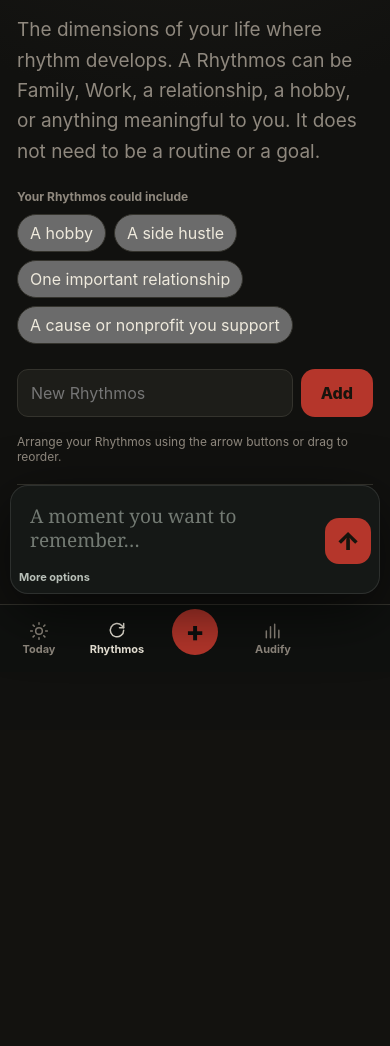
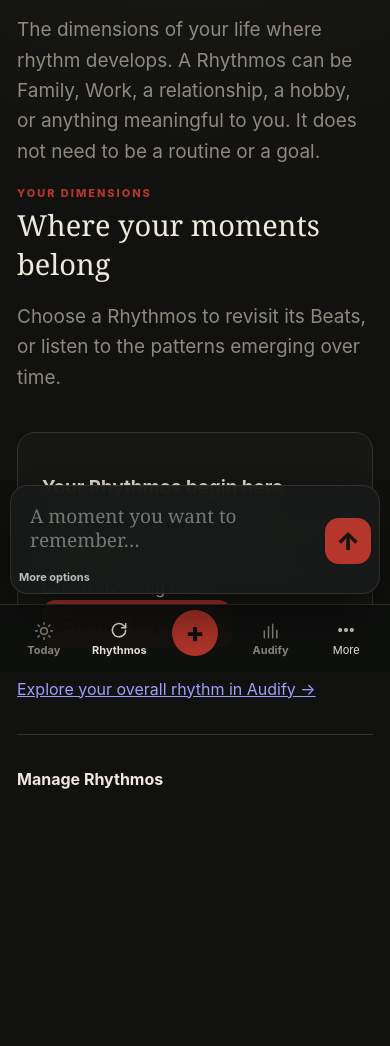
Before and after one commit to drummerbock/sumbody, a Flask app: page /goals in a window 390 px wide. Shown: the part 172-1218 px from the top of the page. Before the commit the page ends 828 px from the top, so only its background shows below. Run offline with Flask 3, Linux system fonts and the light colour scheme; the visitor is signed in with stand-in values (Sample User, id 1); data that the repository does not hold is empty; some libraries are stand-ins or nearby versions.

Commit message:
Build the Rhythm Experience across Tempo, Rhythmos and Audify (#32)
* Lead Rhythmos with life dimensions and contextual Audify paths; move management secondary

* Scope Audify summaries and timeline to selected Rhythmos

* Make Audify one context-aware experience for overall rhythm and each Rhythmos

* Expose today's recorded Rhythmos as a bridge from Tempo

* Bridge today's Beats to their Rhythmos without adding capture friction

* Balance mobile nav with fifth More destination and contextual menu

* Style Rhythmos exploration, Today bridge, Audify scope and symmetric five-slot mobile nav

```diff
--- a/app.py
+++ b/app.py
@@ -170,6 +170,13 @@ def create_app():
         recent = SumEntry.query.filter_by(
             user_id=current_user.id, occurred_on=today
         ).order_by(SumEntry.archived.asc(), SumEntry.logged_at.desc()).all()
+        today_rhythmos = {}
+        for beat in recent:
+            if not beat.archived and beat.life_area:
+                today_rhythmos[beat.life_area.id] = {
+                    "name": beat.life_area.name,
+                    "count": today_rhythmos.get(beat.life_area.id, {}).get("count", 0) + 1,
+                }
         return render_template(
             "home.html",
             today_count=today_count,
@@ -177,6 +184,7 @@ def create_app():
             yesterday_count=yesterday_count,
             yesterday_accents=yesterday_accents,
             recent=recent,
+            today_rhythmos=today_rhythmos,
         )
 
     @app.post("/silk/preferences")
@@ -297,9 +305,12 @@ def create_app():
             user_id=current_user.id
         ).order_by(LifeArea.sort_order, LifeArea.name).all()
 
+        selected_area = LifeArea.query.filter_by(id=area, user_id=current_user.id).first() if area else None
         insight_entries = SumEntry.query.filter_by(
             user_id=current_user.id, archived=False
         ).all()
+        if selected_area:
+            insight_entries = [entry for entry in insight_entries if entry.life_area_id == selected_area.id]
         insight_total_count = len(insight_entries)
         insight_accent_count = sum(1 for e in insight_entries if e.accented)
         by_area = db.session.query(
@@ -310,7 +321,9 @@ def create_app():
             SumEntry.user_id == current_user.id,
             SumEntry.archived.is_(False),
         ).group_by(LifeArea.id).order_by(func.count(SumEntry.id).desc()).all()
-        unassigned_count = SumEntry.query.filter_by(user_id=current_user.id, archived=False, life_area_id=None).count()
+        if selected_area:
+            by_area = [row for row in by_area if row[0] == selected_area.name]
+        unassigned_count = sum(1 for entry in insight_entries if entry.life_area_id is None)
         days = db.session.query(
             SumEntry.occurred_on,
             func.count(SumEntry.id),
@@ -318,6 +331,8 @@ def create_app():
         ).filter_by(
             user_id=current_user.id, archived=False
         ).group_by(SumEntry.occurred_on).all()
+        if selected_area:
+            days = [(day, sum(1 for entry in insight_entries if entry.occurred_on == day), sum(1 for entry in insight_entries if entry.occurred_on == day and entry.accented)) for day in {entry.occurred_on for entry in insight_entries}]
         most_active = max(days, key=lambda x: x[1]) if days else None
         most_accented = max(days, key=lambda x: x[2] or 0) if days else None
         # Audify visualizations are strictly descriptive: only user-recorded Beats.
@@ -352,6 +367,7 @@ def create_app():
             accent_count=accent_count,
             areas=areas,
             archived_view=archived_view,
+            selected_area=selected_area,
             insight_total_count=insight_total_count,
             insight_accent_count=insight_accent_count,
             by_area=by_area,
--- a/static/style.css
+++ b/static/style.css
@@ -273,3 +273,36 @@ footer .nav-symbol{font-size:22px}
 .rhythmos-audify-body p{margin:.4rem 0}
 button:focus-visible,a:focus-visible,summary:focus-visible,input:focus-visible,select:focus-visible,textarea:focus-visible{outline:3px solid #2679a8;outline-offset:3px}
 @media(prefers-reduced-motion:reduce){.rhythmos-audify *{scroll-behavior:auto!important;transition:none!important}}
+
+/* Rhythm Experience: coherent destinations and balanced mobile navigation */
+.rhythmos-cards{display:grid;gap:12px;margin-top:20px}
+.rhythmos-card{display:flex;align-items:center;justify-content:space-between;gap:16px;padding:20px;border:1px solid var(--line);border-radius:16px;background:var(--surface,#181b19)}
+.rhythmos-card h3{margin:0 0 6px;font-size:1.3rem}.rhythmos-card p{margin:0;opacity:.7;font-size:.9rem}
+.rhythmos-card-actions{display:flex;align-items:center;gap:10px;flex-wrap:wrap}
+.rhythmos-card-actions a{display:inline-flex;align-items:center;justify-content:center;min-height:44px;text-decoration:none}
+.rhythmos-next{margin:20px 0 30px}.rhythmos-manage{margin-top:35px;border-top:1px solid var(--line);padding-top:22px}
+.rhythmos-manage>summary{cursor:pointer;font-weight:650;min-height:44px;display:flex;align-items:center}
+.rhythmos-manage[open]>summary{margin-bottom:20px}
+.today-rhythm-bridge{margin-top:30px}.today-rhythm-bridge h2{margin:8px 0 14px}
+.today-rhythm-links{display:flex;flex-wrap:wrap;gap:10px;margin:14px 0}
+.today-rhythm-links a{display:flex;gap:10px;align-items:center;justify-content:space-between;min-height:48px;padding:10px 14px;border:1px solid var(--line);border-radius:12px;text-decoration:none}
+.rhythm-bridge-next{display:inline-block;margin-top:10px}
+.audify-context{display:flex;align-items:center;justify-content:space-between;gap:12px;flex-wrap:wrap;margin:22px 0}
+.audify-scope{display:flex;align-items:center;gap:10px}.audify-scope select{min-height:44px;max-width:100%}
+.mobile-more{display:none}
+@media(max-width:700px){
+ footer{grid-template-columns:repeat(5,minmax(0,1fr));padding-left:6px;padding-right:6px;box-sizing:border-box}
+ footer>a,footer>.mobile-more{min-width:0}
+ footer>a,footer>.mobile-more>summary{display:flex;flex-direction:column;align-items:center;justify-content:center;gap:3px;text-align:center;font-size:11px;min-height:52px}
+ footer .mobile-add{margin:-12px auto 0;grid-column:3;grid-row:1}
+ footer>a:nth-of-type(3){grid-column:4;grid-row:1}
+ .mobile-more{display:block;grid-column:5;grid-row:1}
+ .mobile-more>summary{cursor:pointer;list-style:none}
+ .mobile-more>summary::-webkit-details-marker{display:none}
+ .mobile-more-panel{position:absolute;right:8px;bottom:calc(100% + 10px);width:min(250px,calc(100vw - 24px));background:var(--surface,#202421);border:1px solid var(--line);border-radius:14px;padding:8px;box-shadow:0 12px 32px #0007;display:flex;flex-direction:column;z-index:30}
+ .mobile-more-panel a{display:block;text-align:left;padding:13px 14px;min-height:44px;box-sizing:border-box}
+ .rhythmos-card{align-items:flex-start;flex-direction:column}
+ .rhythmos-card-actions{width:100%}
+ .rhythmos-card-actions a{flex:1}
+ .audify-context,.audify-scope{align-items:stretch;flex-direction:column}
+}
--- a/templates/base.html
+++ b/templates/base.html
@@ -5,7 +5,7 @@
   <meta name="viewport" content="width=device-width,initial-scale=1,viewport-fit=cover">
   <meta name="theme-color" content="#11110f">
   <title>{% block title %}I Am · Becoming the Heartbeat{% endblock %}</title>
-  <link rel="stylesheet" href="{{ url_for('static',filename='style.css',v='20261008-phase5-icons') }}">
+  <link rel="stylesheet" href="{{ url_for('static',filename='style.css',v='20261008-rhythm-flow') }}">
 </head>
 <body class="{{ 'authenticated-page' if current_user.is_authenticated else '' }}">
 <header class="topbar">
@@ -41,6 +41,7 @@
   <a class="{{'active' if request.endpoint == 'goals' else ''}}" href="{{url_for('goals')}}"><span class="nav-symbol" aria-hidden="true"><svg viewBox="0 0 24 24" fill="none" stroke="currentColor" stroke-width="1.8" stroke-linecap="round" stroke-linejoin="round"><path d="M20 11a8 8 0 1 1-2.35-5.65L20 8"/><path d="M20 3v5h-5"/></svg></span><span>Rhythmos</span></a>
   <button class="mobile-add" type="button" data-open-composer aria-label="Add Beat">+</button>
   <a class="{{'active' if request.endpoint == 'history' else ''}}" href="{{url_for('history')}}"><span class="nav-symbol" aria-hidden="true"><svg viewBox="0 0 24 24" fill="none" stroke="currentColor" stroke-width="1.8" stroke-linecap="round" stroke-linejoin="round"><path d="M4 20V12m5 8V7m5 13V4m5 16v-9"/></svg></span><span>Audify</span></a>
+  <details class="mobile-more"><summary aria-label="More navigation" aria-haspopup="true"><span class="nav-symbol" aria-hidden="true"><svg viewBox="0 0 24 24" fill="none" stroke="currentColor" stroke-width="1.8" stroke-linecap="round"><circle cx="5" cy="12" r="1.5"/><circle cx="12" cy="12" r="1.5"/><circle cx="19" cy="12" r="1.5"/></svg></span><span>More</span></summary><nav class="mobile-more-panel" aria-label="More navigation"><a href="{{url_for('onboarding')}}">How it works</a><a href="{{url_for('musical_language')}}">Musical language</a>{% if is_super_admin %}<a href="{{url_for('admin_dashboard')}}">Super Admin</a>{% endif %}<a href="{{url_for('logout')}}">Log out</a></nav></details>
 </footer>
 
 <section class="quick-composer" aria-label="Quick Beat composer">
--- a/templates/goals.html
+++ b/templates/goals.html
@@ -3,59 +3,32 @@
 <h1>Rhythmos</h1>
 <p class="lede">The dimensions of your life where rhythm develops. A Rhythmos can be Family, Work, a relationship, a hobby, or anything meaningful to you. It does not need to be a routine or a goal.</p>
 
-<div class="life-area-examples">
-  <span class="life-area-examples-label">Your Rhythmos could include</span>
-  <div class="area-summary">
-    {% for example in ["A hobby", "A side hustle", "One important relationship", "A cause or nonprofit you support"] %}
-    <button class="area-pill area-example" type="button" data-example="{{example}}">{{example}}</button>
-    {% endfor %}
-  </div>
+<section class="rhythmos-journey"><div class="section-head"><div><div class="eyebrow">YOUR DIMENSIONS</div><h2>Where your moments belong</h2><p class="lede">Choose a Rhythmos to revisit its Beats, or listen to the patterns emerging over time.</p></div></div>
+{% if request.args.get('focus') %}<p class="insight-note">Explore the Rhythmos connected to your day.</p>{% endif %}
+<div class="rhythmos-cards">
+{% for a in areas if a.active %}
+<article class="rhythmos-card" id="rhythmos-{{a.id}}">
+  <div><h3>{{a.name}}</h3>{% set insight = rhythmos_insights.get(a.id) %}<p>{{insight.total if insight else 0}} recorded Beats</p></div>
+  <div class="rhythmos-card-actions"><a class="secondary" href="{{url_for('history',area=a.id)}}#beats">See Beats</a><a class="primary" href="{{url_for('history',area=a.id)}}">Explore in Audify <span aria-hidden="true">→</span></a></div>
+</article>
+{% else %}<div class="card"><h3>Your Rhythmos begin here</h3><p>Create a dimension of your life, such as Family, Work, or a particular relationship. You can record Beats before choosing one.</p><a href="#manage-rhythmos" class="primary">Create a Rhythmos</a></div>{% endfor %}
 </div>
-
-<form method="post" action="{{url_for('goals')}}" class="inline-form"><input type="hidden" name="csrf_token" value="{{ csrf_token() }}"><input id="new-life-area" name="name" required placeholder="New Rhythmos"><button>Add</button></form>
-<p class="life-area-note">Arrange your Rhythmos using the arrow buttons or drag to reorder.</p><p id="area-order-status" role="status" aria-live="polite"></p>
-
+</section>
+<p class="rhythmos-next"><a href="{{url_for('history')}}">Explore your overall rhythm in Audify →</a></p>
+<details class="rhythmos-manage" id="manage-rhythmos"><summary>Manage Rhythmos</summary>
+<p class="lede">Add, reorder, or archive dimensions of your life. These controls don't change your recorded Beats.</p>
+<div class="life-area-examples"><span class="life-area-examples-label">Your Rhythmos could include</span><div class="area-summary">
+{% for example in ["A hobby", "A side hustle", "One important relationship", "A cause or nonprofit you support"] %}
+<button class="area-pill area-example" type="button" data-example="{{example}}">{{example}}</button>{% endfor %}
+</div></div>
+<form method="post" action="{{url_for('goals')}}" class="inline-form"><input type="hidden" name="csrf_token" value="{{csrf_token()}}"><input id="new-life-area" name="name" required placeholder="New Rhythmos" aria-label="Name a new Rhythmos"><button>Add</button></form>
+<p class="life-area-note">Use arrows or drag to change the order.</p><p id="area-order-status" role="status" aria-live="polite"></p>
 <div class="life-area-list" id="life-area-list">
-{% for a in areas if a.active %}
-  <div class="life-area-item" draggable="true" data-area-id="{{a.id}}">
-    <button class="drag-handle" type="button" aria-label="Drag {{a.name}}" title="Drag to reorder">☰</button>
-    <div class="rhythmos-label"><strong>{{a.name}}</strong>
-      {% set insight = rhythmos_insights.get(a.id) %}
-      {% if insight %}<small>{{insight.total}} recorded Beats · {{insight.accents}} Accents</small>{% else %}<small>No recorded Beats yet</small>{% endif %}
-    </div>
-    <div class="area-order-buttons"><button type="button" class="area-move" data-direction="up" aria-label="Move {{a.name}} up">↑</button><button type="button" class="area-move" data-direction="down" aria-label="Move {{a.name}} down">↓</button></div>
-    <form method="post" action="{{url_for('toggle_area',area_id=a.id)}}"><input type="hidden" name="csrf_token" value="{{ csrf_token() }}"><button class="archive-button">Archive</button></form>
-  </div>
-  {% set insight = rhythmos_insights.get(a.id) %}
-  {% if insight %}<details class="rhythmos-audify"><summary>Audify {{a.name}}</summary><div class="rhythmos-audify-body"><p><strong>{{insight.total}}</strong> recorded Beats · <strong>{{insight.accents}}</strong> Accents</p><p>Past 7 days: {{insight.recent}} recorded · Previous 7 days: {{insight.previous}} recorded</p><p class="insight-note">This reflects only what you recorded, not everything that happened in this part of your life.</p><a href="{{url_for('history',area=a.id)}}#beats">See {{a.name}} Beats →</a></div></details>{% endif %}
-{% endfor %}
+{% for a in areas if a.active %}<div class="life-area-item" draggable="true" data-area-id="{{a.id}}"><button class="drag-handle" type="button" aria-label="Drag {{a.name}}" title="Drag to reorder">≡</button><strong>{{a.name}}</strong><div class="area-order-buttons"><button type="button" class="area-move" data-direction="up" aria-label="Move {{a.name}} up">↑</button><button type="button" class="area-move" data-direction="down" aria-label="Move {{a.name}} down">↓</button></div><form method="post" action="{{url_for('toggle_area',area_id=a.id)}}"><input type="hidden" name="csrf_token" value="{{csrf_token()}}"><button class="archive-button">Archive</button></form></div>{% endfor %}
 </div>
-
-{% set archived = areas|selectattr("active","equalto",false)|list %}
-{% if archived %}
-<details class="archived-areas">
-  <summary>Archived Rhythmos <span>{{archived|length}}</span></summary>
-  <div class="life-area-list archived-list">
-  {% for a in archived %}
-    <div class="life-area-item">
-      <span class="drag-handle drag-placeholder">☰</span>
-      <strong>{{a.name}}</strong>
-      <form method="post" action="{{url_for('toggle_area',area_id=a.id)}}"><input type="hidden" name="csrf_token" value="{{ csrf_token() }}"><button class="restore-button">Restore</button></form>
-    </div>
-  {% endfor %}
-  </div>
+{% set archived = areas|selectattr("active","equalto",false)|list %}{% if archived %}<details class="archived-areas"><summary>Archived Rhythmos ({{archived|length}})</summary>{% for a in archived %}<div class="life-area-item"><strong>{{a.name}}</strong><form method="post" action="{{url_for('toggle_area',area_id=a.id)}}"><input type="hidden" name="csrf_token" value="{{csrf_token()}}"><button class="restore-button">Restore</button></form></div>{% endfor %}</details>{% endif %}
 </details>
-{% endif %}
-
-
-{% if legacy_goals %}
-<details class="legacy-intentions card"><summary>Previously saved intentions ({{legacy_goals|length}})</summary>
-<p class="insight-note">These are optional intentions you created under the earlier Rhythmos design. They are preserved separately from your Rhythmos.</p>
-{% for g in legacy_goals %}
-<article class="goal-row {{'goal-archived' if not g.active}}"><div><span class="goal-area">{{g.life_area.name if g.life_area else 'Uncategorized'}}</span><b>{{g.intention}}</b>{% if g.target %}<small>{{g.target}}</small>{% endif %}</div><form method="post" action="{{url_for('toggle_goal',goal_id=g.id)}}"><input type="hidden" name="csrf_token" value="{{csrf_token()}}"><button class="{{'archive-button' if g.active else 'restore-button'}}">{{'Archive' if g.active else 'Restore'}}</button></form></article>
-{% endfor %}
-</details>
-{% endif %}
+{% if legacy_goals %}<details class="legacy-intentions card"><summary>Previously saved intentions ({{legacy_goals|length}})</summary><p class="insight-note">Preserved from the earlier design, separate from your Rhythmos.</p>{% for g in legacy_goals %}<article class="goal-row {{'goal-archived' if not g.active}}"><div><span class="goal-area">{{g.life_area.name if g.life_area else 'Uncategorized'}}</span><b>{{g.intention}}</b>{% if g.target %}<small>{{g.target}}</small>{% endif %}</div><form method="post" action="{{url_for('toggle_goal',goal_id=g.id)}}"><input type="hidden" name="csrf_token" value="{{csrf_token()}}"><button>{{'Archive' if g.active else 'Restore'}}</button></form></article>{% endfor %}</details>{% endif %}
 <script>
 (() => {
   const input = document.getElementById('new-life-area');
--- a/templates/home.html
+++ b/templates/home.html
@@ -36,4 +36,5 @@
     <span>+</span><b>No Beats recorded today — and that's okay.</b><small>When something feels worth remembering, record it. Not every meaningful moment needs to be logged.</small>
   </button>
 </section>
+<section class="today-rhythm-bridge card"><div class="eyebrow">FROM BEATS TO RHYTHMOS</div><h2>Where today's moments belong</h2>{% if today_rhythmos %}<div class="today-rhythm-links">{% for id, item in today_rhythmos.items() %}<a href="{{url_for('goals')}}#rhythmos-{{id}}"><strong>{{item.name}}</strong><span>{{item.count}} {{'Beat' if item.count == 1 else 'Beats'}} <span aria-hidden="true">→</span></span></a>{% endfor %}</div>{% else %}<p class="insight-note">Your Beats can belong to a Rhythmos, or remain uncategorized. You can decide later.</p>{% endif %}<a class="rhythm-bridge-next" href="{{url_for('goals')}}">Explore the dimensions of your life →</a></section>
 {% endblock %}
```
Also changed, not shown: templates/history.html (+6 -5 lines).
